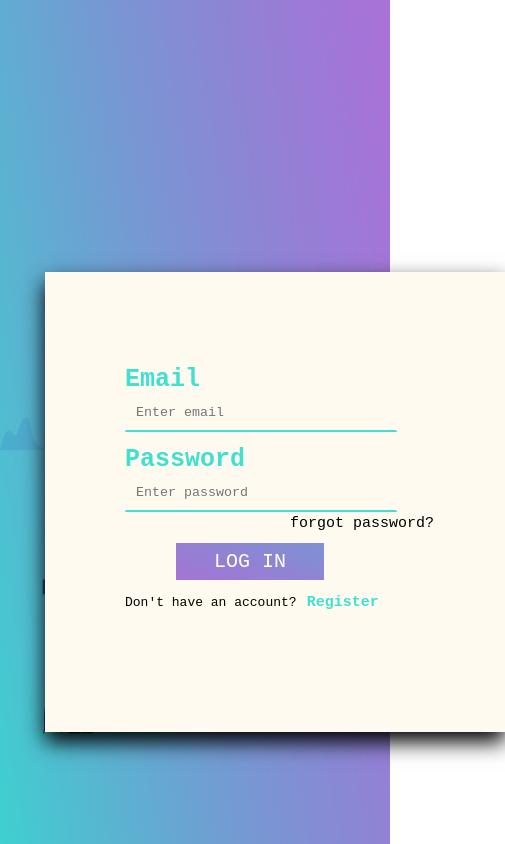
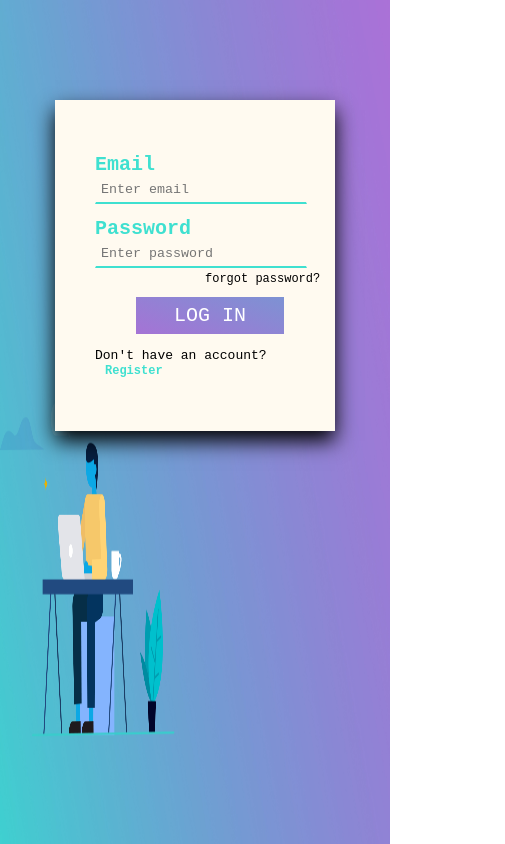
Before and after one commit to zonebyte/smokey, a plain HTML site: page index.html in a window 390 px wide. Shown: the whole page, 505 px wide, since content can reach past the window. Drawn offline with Linux system fonts and the light colour scheme.

Commit message:
Add files via upload

```diff
--- a/smokey.css
+++ b/smokey.css
@@ -94,19 +94,36 @@ input[type="email"], input[type="password"] {
 
 @media only screen and (max-width: 600px){
 	#myform {
-		/*margin:0 auto;*/
-		position: absolute;
+		margin-left:auto;
+		margin-right: auto;
+		width: 200px;
+		padding:40px;
+		margin-top: 100px;
 		/*margin-right: auto;*/
 		/*margin-top: auto;
 		margin-bottom: auto;*/
 		/*text-align: center;*/
-		left: 50%;
-		top: 50%;
-		height: 300px;
-		width: 300px;
-		margin-left: -150px;
-		margin-top: -150px;
 		/*left: 25%;*/
 		/*bottom: auto;*/
 	}
+	input[type="email"], input[type="password"] {
+ border: 1px solid floralwhite;
+ background-color: transparent;
+ border-bottom: 2px solid rgb(63,224,208);
+ padding:5px;
+ width: 200px;
 }
+span {
+  font-size:20px;
+  }
+  .forg{
+  font-size: 12px;
+}
+.reg, .don {
+  font-size: 12px;
+
+}
+.btn {
+	margin-left: 40px;
+}
+}
```
